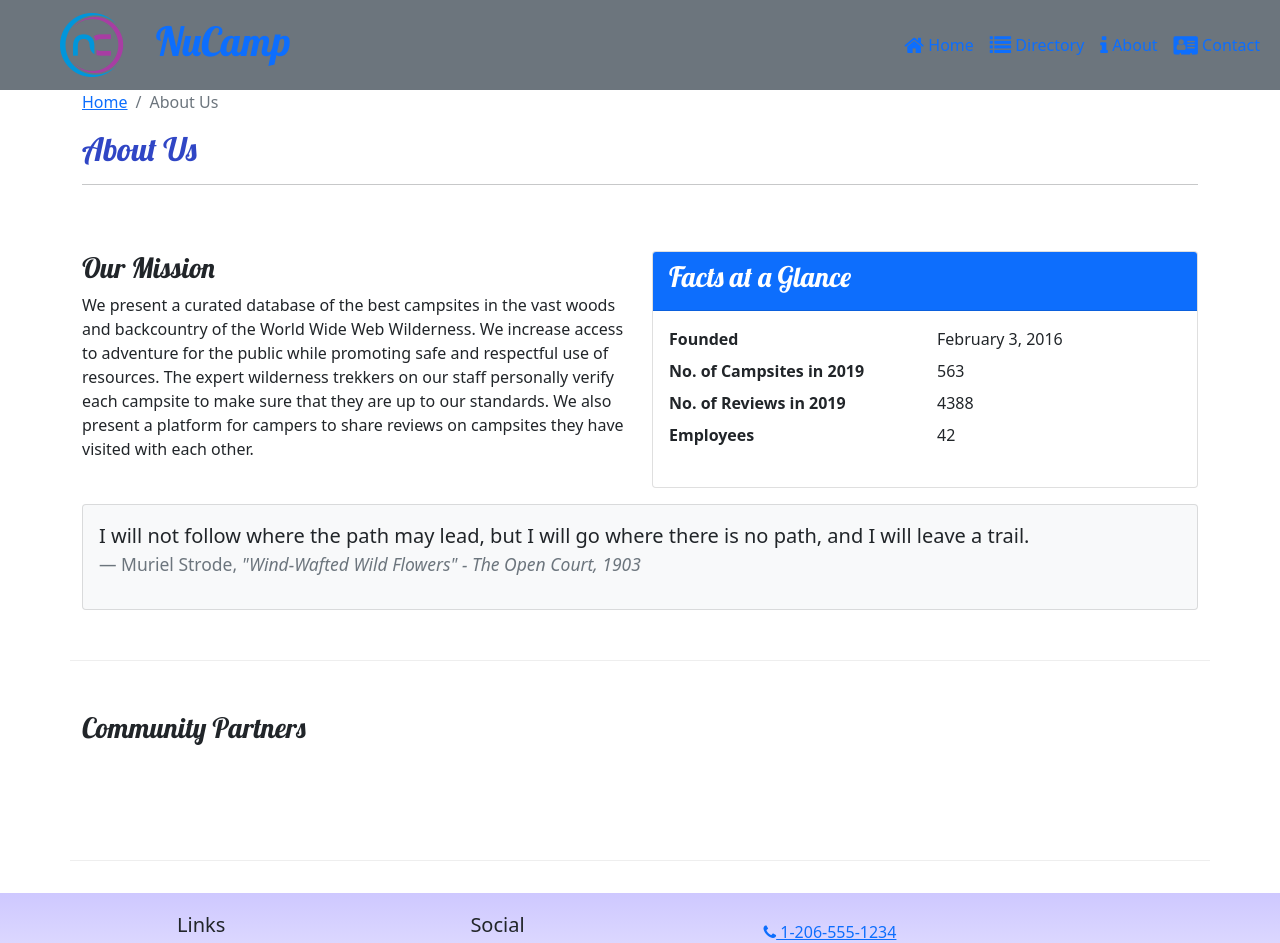
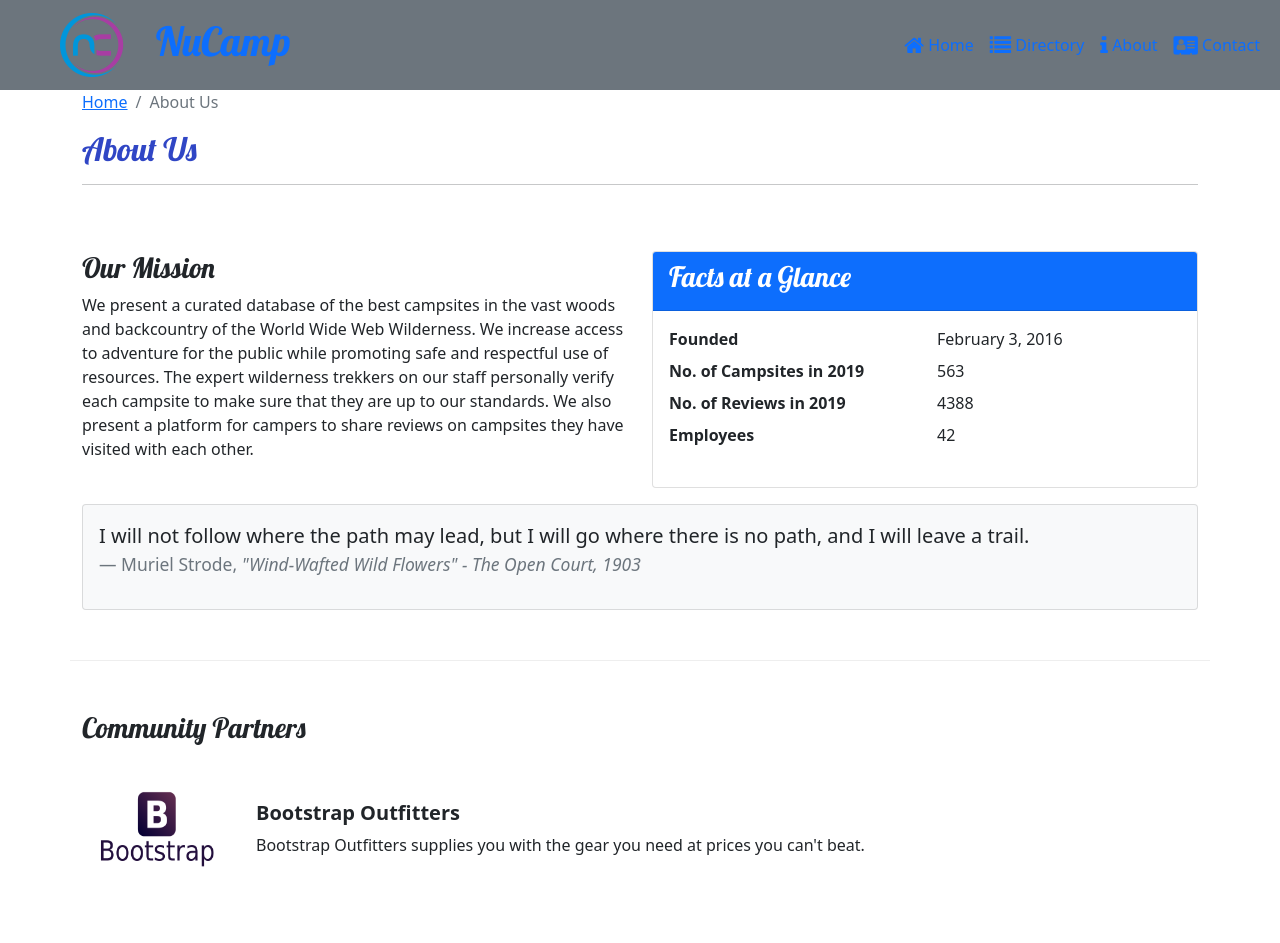
Before and after one commit to jannethg/GownsofLove2024, a React (Create React App) app: page /about in a window 1280 px wide. Shown: the top 943 px of the page. Built offline with nearby package versions, Linux system fonts and the light colour scheme.

Commit message:
Added Partners list, slice  and Partners component

```diff
--- /dev/null
+++ b/src/features/partners/Partner.js
@@ -0,0 +1,22 @@
+
+const Partner = ({ partner }) => {
+    if (partner) {
+        const {image, name, description } = partner;
+        return (
+            <>
+                <img
+                src={image}
+                alt={name}
+                style={{ width: '150px' }}
+                />
+                <div className='m-4'>
+                    <h5 className='fw-bold'>{name}</h5>
+                    {description}
+                </div>
+            </>
+         );
+    }
+    return null;
+};
+
+export default Partner;
--- /dev/null
+++ b/src/features/partners/PartnersList.js
@@ -0,0 +1,21 @@
+import { Col } from "reactstrap";
+import Partner from "./Partner";
+import { selectAllPartners } from "./partnersSlice";
+
+const PartnersList = () => {
+    const partners = selectAllPartners();
+    return (
+        <Col className='mt-4'>{partners.map((partner) => {
+            return (
+                <div
+                    className='d-flex mb-5'
+                    key={partner.id}
+                >
+                    <Partner partner={partner}/>
+                </div>
+            );
+        })}</Col>
+    );
+};
+
+export default PartnersList ;
--- a/src/pages/AboutPage.js
+++ b/src/pages/AboutPage.js
@@ -1,5 +1,6 @@
 import { Col,Row, Container, Card, CardBody, CardHeader } from "reactstrap";
 import SubHeader from "../components/SubHeader";
+import PartnersList from "../features/partners/PartnersList";
 
 const AboutPage = () => {
     return (
@@ -62,6 +63,7 @@
                 <Col xs='12'>
                     <h3>Community Partners</h3>
                 </Col>
+                <PartnersList />
             </Row>
         </Container>
     );
```
